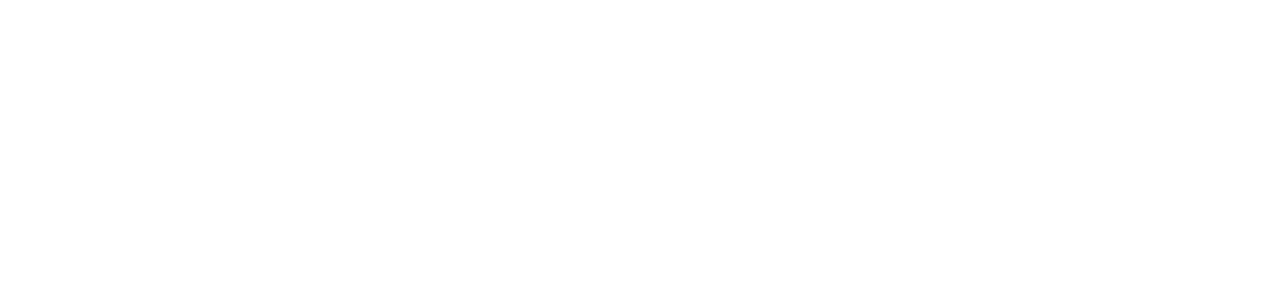
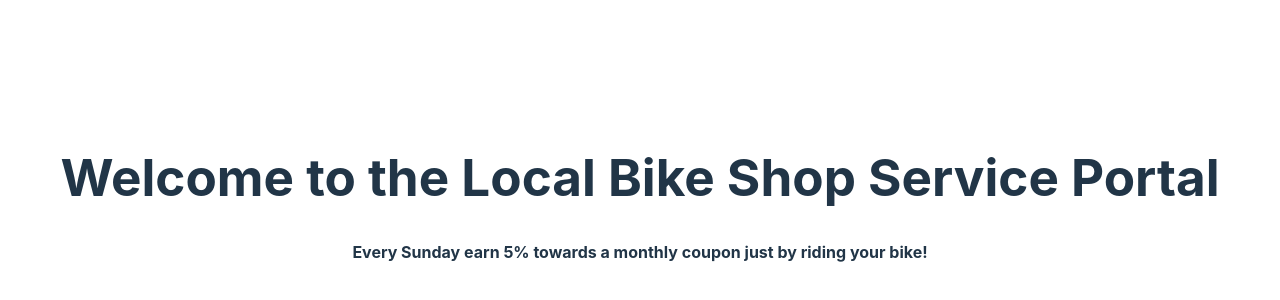
Before and after one commit to jasonagola/loyalty-program, a React (Vite) app: page /portal in a window 1280 px wide. Shown: the part 200-500 px from the top of the page. Built offline with nearby package versions, Linux system fonts and the light colour scheme; no server answers.

Commit message:
protected routes

```diff
--- a/src/App.jsx
+++ b/src/App.jsx
@@ -1,12 +1,13 @@
 import './App.css'
 import { Routes, Route } from 'react-router-dom';
 import RequireAuth from './components/requireAuth';
-import SearchCustomer from './searchCustomer'
-import Login from './Login'
+import Login from './components/login'
 import Layout from './components/layout';
 import Unauthorized from './components/unathorized';
+import Portal from './components/portal'
 import Settings from './settings';
 import Home from './components/home';
+
 
 function App() {
 
@@ -25,11 +26,12 @@ const ROLES = {
 
         </Route>
 
-        <Route element={<RequireAuth allowedRoles={[2001]}/>}>
-          <Route path='/settings' element={<Settings/>}/>
+        {/* <Route element={<RequireAuth allowedRoles={[2001]}/>}> */}
+          <Route path='portal' element={<Portal/>} />
+          {/* <Route path='settings' element={<Settings/>}/>  */}
           <Route />
           <Route />
-        </Route>
+        {/* </Route> */}
       </Route>
     </Routes>
   )
--- a/src/components/home.jsx
+++ b/src/components/home.jsx
@@ -1,5 +1,6 @@
 import React from 'react'
 import { useNavigate } from 'react-router-dom'
+import Login from './login';
 
 function Home() {
     const navigate = useNavigate()
@@ -8,10 +9,11 @@ function Home() {
         navigate('/login')
     }
 
+
+
     return (
         <div>
             <h1>Local Bike Shop</h1>
-            <p>To access customer loyalty screen please sign in</p>
             <button onClick={handleClick}>Log In</button>
         </div>
     )
--- a/src/Login.jsx
+++ b/src/components/login.jsx
@@ -1,8 +1,8 @@
 import React, {useState, useRef, useEffect} from 'react';
-import useAuth from './hooks/useAuth';
+import useAuth from '../hooks/useAuth';
 import {Link, useNavigate, useLocation } from 'react-router-dom';
 
-import axios from './api/axios'
+import axios from '../api/axios'
 const LOGIN_URL = '/auth';
 
 
@@ -37,13 +37,20 @@ function Login() {
             }
         const response = await axios.request(options)
         try {
-            console.log(JSON.stringify(response?.data))
+
+            // console.log(JSON.stringify(response?.data))
             const accessToken = response?.data?.accessToken;
             const roles = response?.data?.roles;
+            console.log(roles)
             setAuth(username, password, roles, accessToken)
             setUsername('')
             setPassword('')
-            navigate(from, {replace: true});
+            // if (from == '/') {
+            //     console.log('You came from the sign in screen')
+            navigate('portal')
+            // } else {
+            //     navigate(from, {replace: true});
+            // }
         } catch (error) {
             console.log('I think there was an error')
             console.log(error)
@@ -66,6 +73,9 @@ function Login() {
 
     return (
         <div id='login'>
+            <h2>Local Bike Shop NFK</h2>
+            <p>You are logging into our service portal.  You can find our customer website here: <a>Local Bike Shop NFK</a></p>
+            <p></p>
             <p>{message}</p>
             <form onSubmit={handleLogin}>
                 <label htmlFor='username'>Username:</label>
--- /dev/null
+++ b/src/components/portal.jsx
@@ -0,0 +1,15 @@
+import React from 'react'
+import Loyalty from '../loyalty/Loyalty'
+import SearchResults from '../loyalty/searchResults'
+
+function Portal() {
+
+    return (
+        <div>
+            <h1>Welcome to the Local Bike Shop Service Portal</h1>
+            <Loyalty/>
+        </div>
+    )
+}
+
+export default Portal
--- a/src/components/requireAuth.jsx
+++ b/src/components/requireAuth.jsx
@@ -3,10 +3,11 @@ import useAuth from '../hooks/useAuth';
 
 const RequireAuth = ({ allowedRoles }) => {
     const {auth} = useAuth()
+    console.log(auth.roles)
     const location = useLocation();
 
     return (
-        auth?.role?.find(role => allowedRoles?.includes(role))
+        auth?.roles?.find(role => allowedRoles?.includes(role))
             ? <Outlet/>
             : auth?.user
                 ? <Navigate to='/unathorized' state={{from: location}} replace />
--- a/src/searchCustomer.jsx
+++ b/src/loyalty/loyalty.jsx
@@ -1,11 +1,10 @@
 import React, {useEffect, useState} from 'react';
-import { searchCustomerByPhone } from '../utils/apiRequests';
+import { searchCustomerByPhone } from '../../utils/apiRequests';
 import SearchResults from './searchResults'
-import './searchCustomers.css'
-import Settings from './settings';
-import { rideTodayVerification } from '../utils/helpers';
+import './loyalty.css'
+import { rideTodayVerification } from '../../utils/helpers';
 
-function SearchCustomer() {
+function Loyalty() {
     const [searchTerm, setSearchTerm] = useState('')
     const [searchResults, setSearchResults] = useState([])
     const [rideWindowState, setRideWindowState] = useState(false)
@@ -52,10 +51,9 @@ function SearchCustomer() {
             ): (
                 <div></div>
             )}
-            <Settings/>
         </div>
     )
 }
 
 
-export default SearchCustomer
+export default Loyalty
--- a/src/searchResults.jsx
+++ b/src/loyalty/searchResults.jsx
@@ -1,8 +1,8 @@
 import React, { useState, useEffect } from 'react'
 import {format, isSunday} from 'date-fns'
 import './searchResults.css'
-import NewCustomer from './NewCustomer'
-import CheckIn from './CheckIn'
+import NewCustomer from '../NewCustomer'
+import CheckIn from '../CheckIn'
 
 function SearchResults(props) {
     const rideWindowState = props.rideWindowState
```
Also changed, not shown: src/loyalty/loyalty.css (renamed from src/searchCustomers.css), src/loyalty/searchResults.css (renamed from src/searchResults.css).
